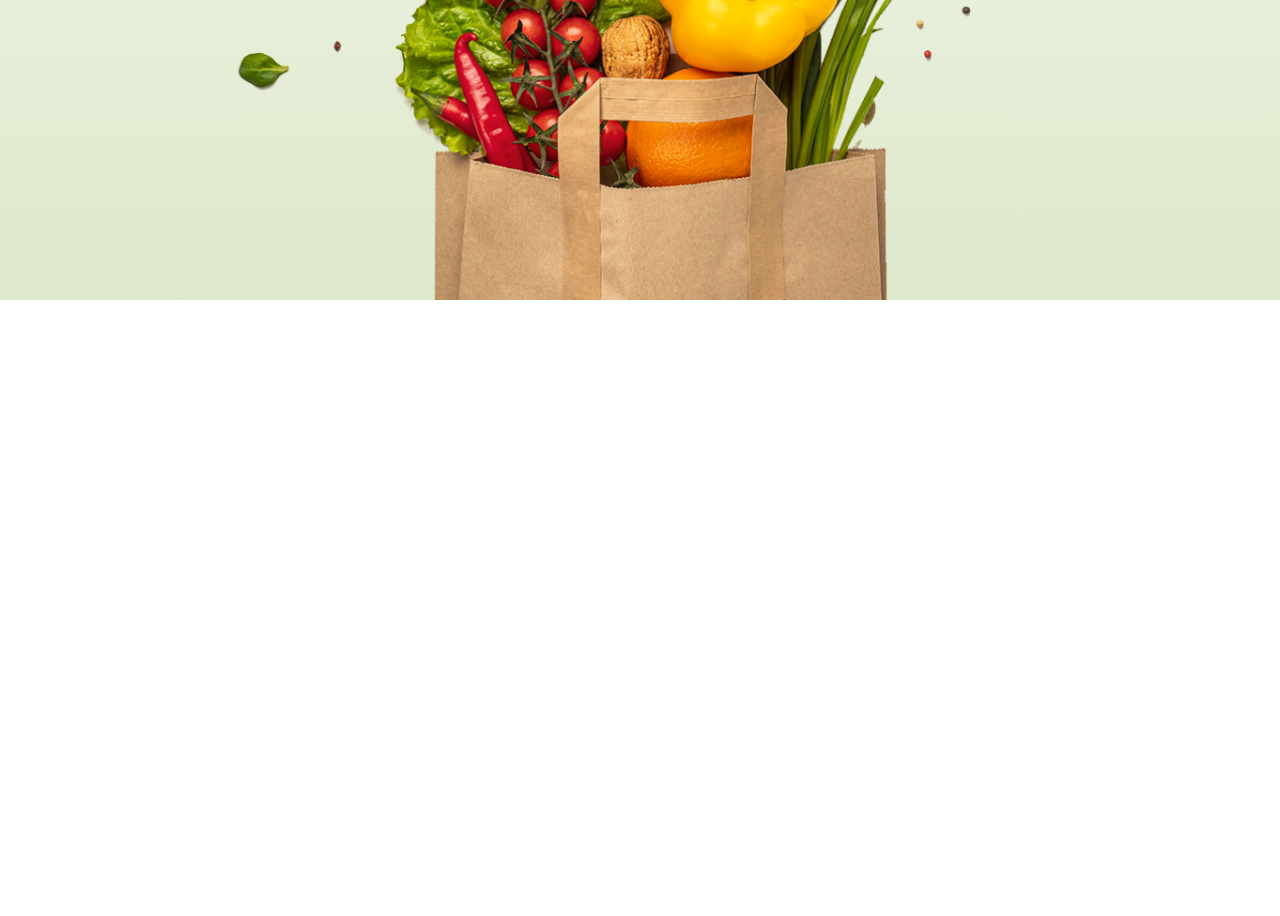
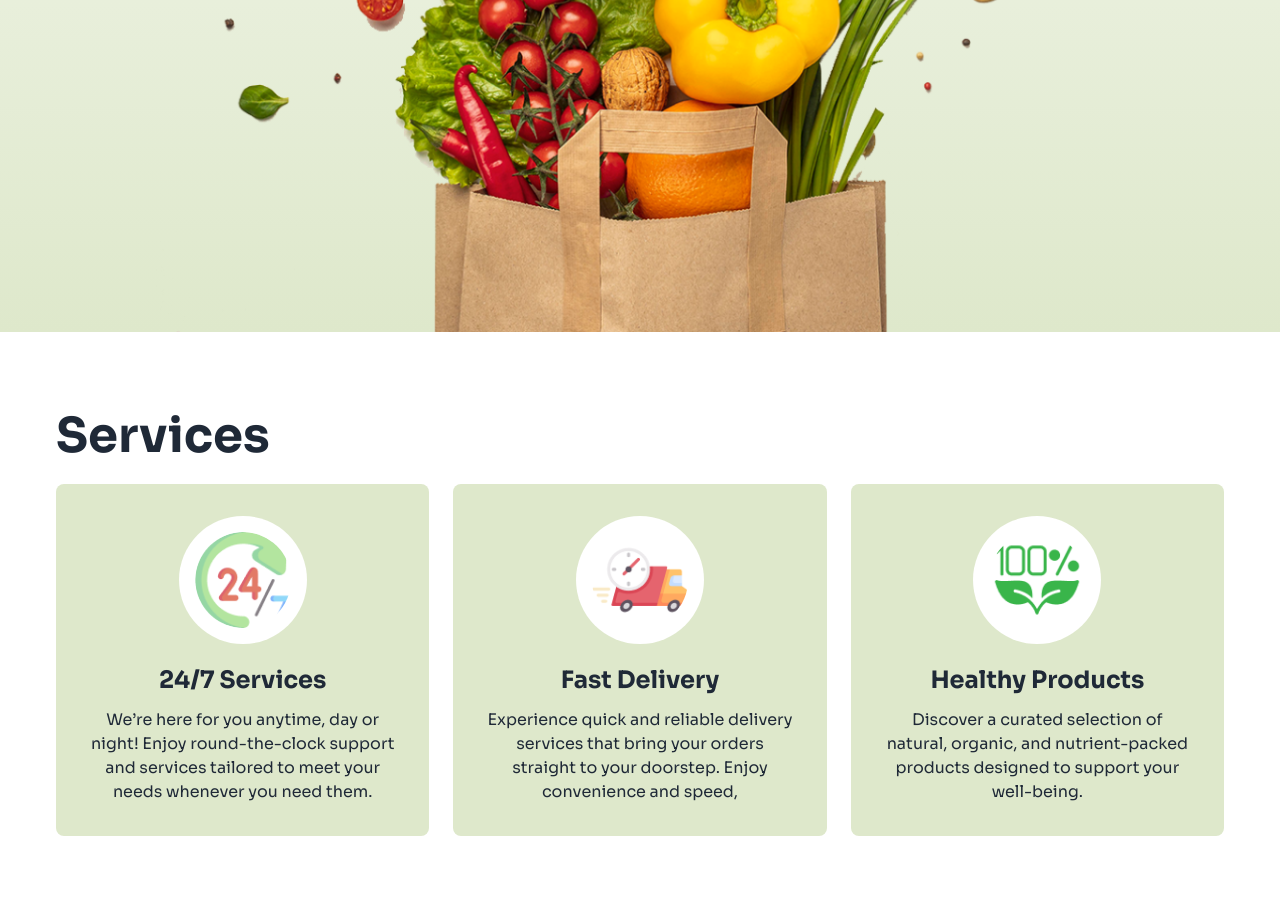
Before and after one commit to webdevrasel/assignment-3, a plain HTML site: page index.html in a window 1280 px wide. Shown: the part 839-1755 px from the top of the page. Before the commit the page ends 1139 px from the top, so only its background shows below. Drawn offline with nearby package versions, Linux system fonts and the light colour scheme.

Commit message:
Services section done

```diff
--- a/index.html
+++ b/index.html
@@ -56,11 +56,38 @@
         <!-- Banner section Start -->
         <section class="bg-gradient-to-t from-[#DEE8CB] ">
             <div class="max-w-[1000px] m-auto  pt-8 px-4 lg:pt-20">
-                <h2 class="font-bold text-3xl text-center lg:text-5xl">Freshness <span class="text-[#6A9739]"> You Can<br>  Count</span> On,Prices You’ll Love!</h2>
+                <h2 class="font-bold text-3xl text-center lg:text-6xl">Freshness <span class="text-[#6A9739]"> You Can</span> </h2>
+                <h2 class="font-bold text-3xl text-center pt-2 lg:text-6xl"><span class="text-[#6A9739]">Count</span> On,Prices You’ll Love!</h2>
                 <p class="max-w-[700px] m-auto pt-7 text-center text-[18px]">Shop your daily essentials at unbeatable prices. From fresh produce to pantry staples, we’ve got you covered every day!</p>
                 <img src="images/hero-vegetables.png" alt="">
             </div>
         </section>
+        <!-- Banner section End -->
+        <!-- Services section start -->
+        <section class="max-w-[1200px] m-auto  py-12 px-4 lg:py-20">
+            <h2 class="font-bold text-3xl pb-6 lg:text-5xl">Services</h2>
+            <div class="grid grid-cols-1 lg:grid-cols-3 gap-6">
+                <!-- Services part 1 -->
+                <div class="rounded-lg bg-[#DEE8CB] p-8">
+                    <img class="max-w-32 m-auto p-4 bg-white rounded-full" src="images/service.png" alt="">
+                    <h2 class="font-bold text-2xl text-center pt-5">24/7 Services </h2>
+                    <p class="text-center text-[16px] pt-3">We’re here for you anytime, day or night! Enjoy round-the-clock support and services tailored to meet your needs whenever you need them.</p>
+                </div>
+                <!-- Services part 2 -->
+                <div class="rounded-lg bg-[#DEE8CB] p-8">
+                    <img class="max-w-32 m-auto p-4 bg-white rounded-full" src="images/delivery.png" alt="">
+                    <h2 class="font-bold text-2xl text-center pt-5">Fast Delivery</h2>
+                    <p class="text-center text-[16px] pt-3">Experience quick and reliable delivery services that bring your orders straight to your doorstep. Enjoy convenience and speed,</p>
+                </div>
+                <!-- Services part 3 -->
+                <div class="rounded-lg bg-[#DEE8CB] p-8">
+                    <img class="max-w-32 m-auto p-4 bg-white rounded-full" src="images/healthy.png" alt="">
+                    <h2 class="font-bold text-2xl text-center pt-5">Healthy Products </h2>
+                    <p class="text-center text-[16px] pt-3">Discover a curated selection of natural, organic, and nutrient-packed products designed to support your well-being.</p>
+                </div>
+            </div>
+        </section>
+        <!-- Services section End -->
     </main>
     <!-- Main Section End -->
     <!-- Footer Section Start -->
```
